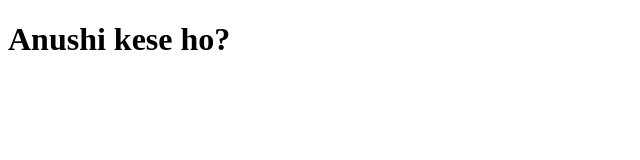
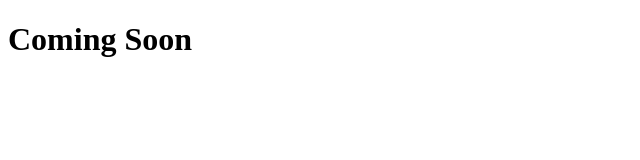
Before and after one commit to Nikhil212121/nikhil-resume, a plain HTML site: page index.html in a window 1280 px wide. Shown: the whole page, without its empty margins (0-640 px from the left). Drawn offline with Linux system fonts and the light colour scheme.

Commit message:
Update index.html

```diff
--- a/index.html
+++ b/index.html
@@ -8,6 +8,6 @@
     <title>For You</title>
 </head>
 <body>
-    <h1>Anushi kese ho?</h1>
+    <h1>Coming Soon</h1>
 </body>
 </html>
```
